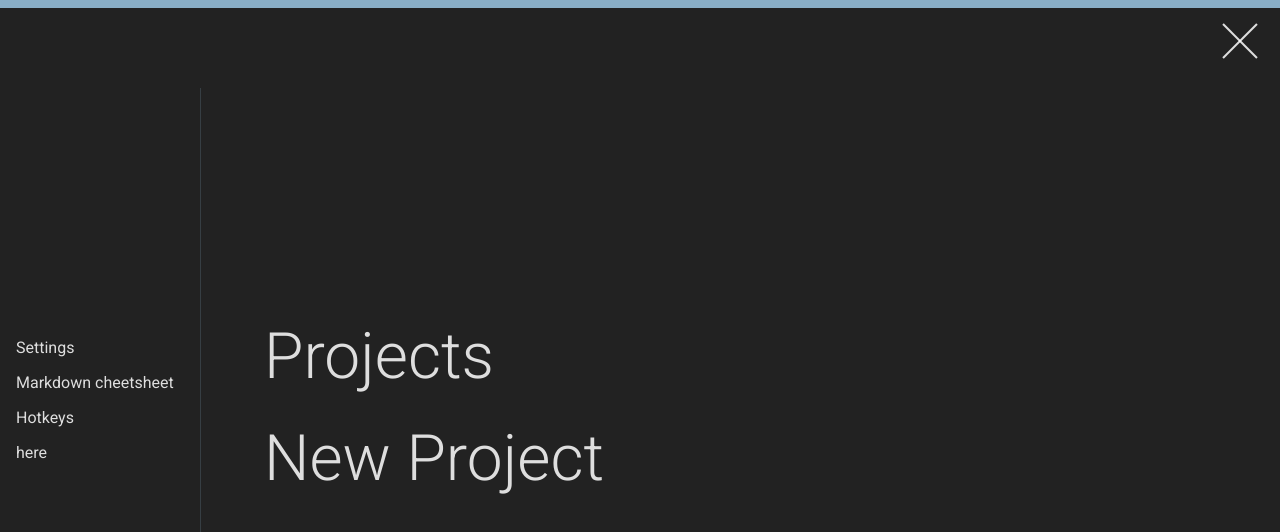
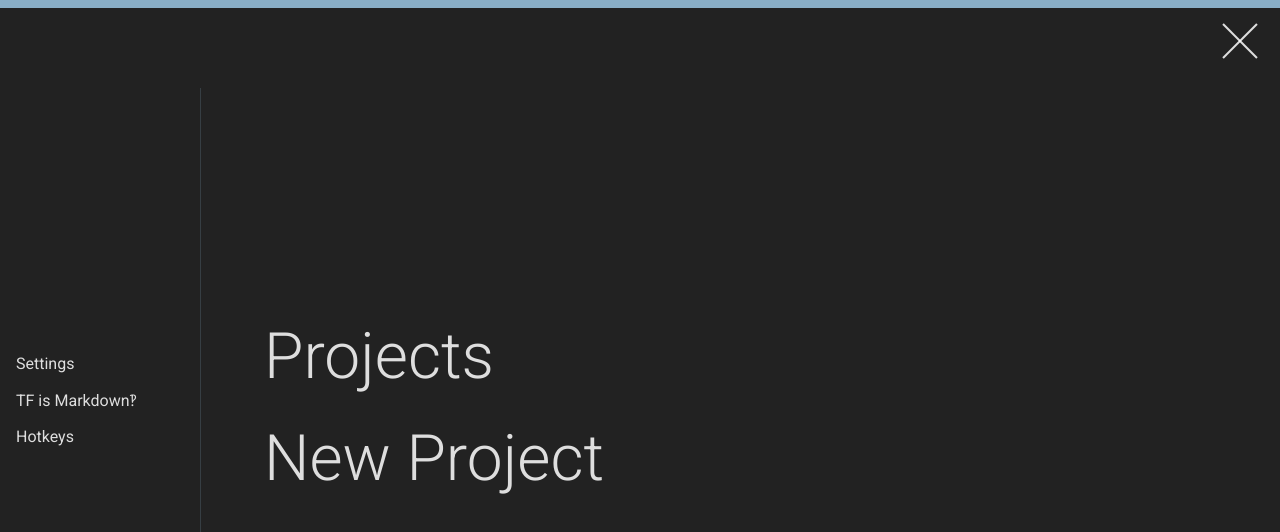
Before and after one commit to adenine-dev/pure-md-editor, a React (Create React App) app: page /app/projects in a window 1280 px wide. Both pictures are taken after a click on the element 1240 px from the left and 40 px from the top of the page. Shown: the top 532 px of the page. Built offline with nearby package versions, Linux system fonts and the light colour scheme; what mousetrap would draw is missing.

Commit message:
fixed some more bugs and fixed the blank links in menu

```diff
--- a/src/components/Menu.js
+++ b/src/components/Menu.js
@@ -158,15 +158,11 @@ export default class Menu extends Component {
                   </li>
                   <li className={"hover-effect " + css(this.style.hoverItem, this.style.li)}
                       onClick={ this.toggleNav.bind(this)}>
-                        Markdown cheetsheet
+                      <a href="https://daringfireball.net/projects/markdown/syntax" target="_blank">TF is Markdown‽</a>
                   </li>
                   <li className={"hover-effect " + css(this.style.hoverItem, this.style.li)}
                       onClick={ this.toggleNav.bind(this)}>
                         Hotkeys
-                  </li>
-                  <li className={"hover-effect " + css(this.style.hoverItem, this.style.li)}
-                      onClick={ this.toggleNav.bind(this)}>
-                        here
                   </li>
                 </ul>
               </div>
--- a/src/components/Notification.js
+++ b/src/components/Notification.js
@@ -73,7 +73,7 @@ export default class Notification extends Component {
           this.props.onClose(false)
         }
         this.setState({displayTimer: null})
-      }, 4000)})
+      }, this.state.hideTime || 4000)})
     } else {
       this.setState({displayTimer: null})
     }
--- a/src/containers/Editor.js
+++ b/src/containers/Editor.js
@@ -143,7 +143,7 @@ export default class Editor extends Component {
     this.setState({ project })
   }
 
-  UNSAFE_componentWillMount() {
+  componentDidMount() {
     for(let i = 0; i < keymaps.length; i++) {
       if(!keymaps[i].cm) {
         Mousetrap.bindGlobal(keymaps[i].name, (e, c) => keymaps[i].action(null, this.state, this, e, c))
```
